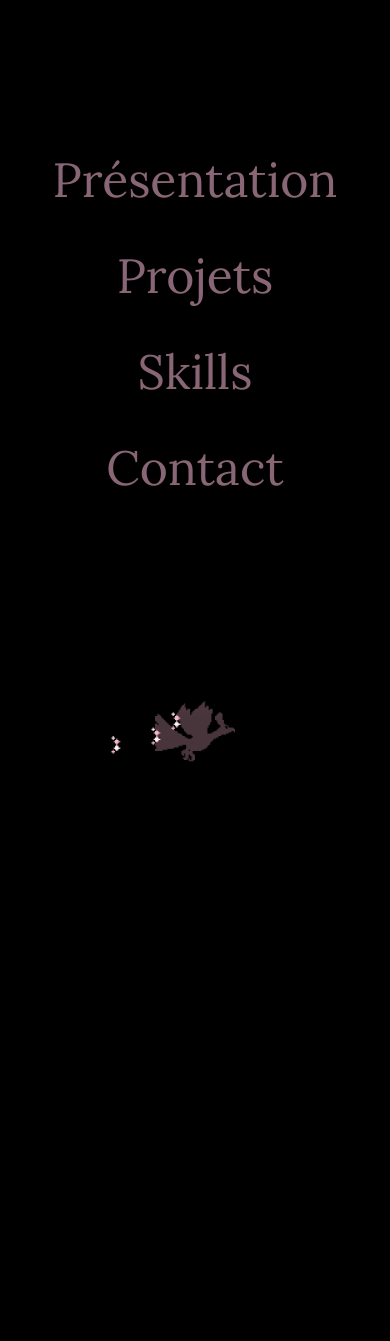
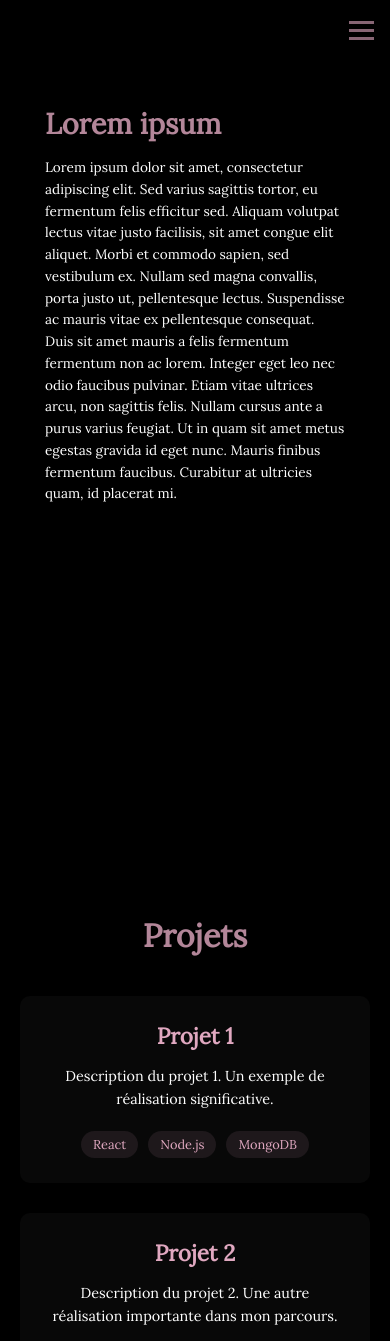
Before and after one commit to kamellaidi/feusacree, a React (Vite) app: page / in a window 390 px wide. Shown: the top 1341 px of the page. Before the commit the page ends 844 px from the top, so only its background shows below. Built offline with nearby package versions, Linux system fonts and the light colour scheme.

Commit message:
amelioration du responsive mobile fix section add projecs

```diff
--- a/src/App.css
+++ b/src/App.css
@@ -9,9 +9,21 @@
 }
 
 body {
-background-color: black;
+  background-color: black;
   margin: 0;
   padding: 0;
+  min-height: 100vh;
+  overflow-x: hidden;
+}
+
+.app-container {
+  position: relative;
+  min-height: 100vh;
+}
+
+main {
+  position: relative;
+  z-index: 1;
 }
 
 /* Barre de défilement */
@@ -29,8 +41,9 @@ background-color: black;
   border: none; /* Supprimer les contours */
 }
 
-@media screen and (max-width: 992px) {
+@media screen and (max-width: 768px) {
   body {
-    overflow-x: hidden;
+    display: flex;
+    flex-direction: column;
   }
 }
--- a/src/App.jsx
+++ b/src/App.jsx
@@ -1,18 +1,18 @@
 import './App.css'
-
 import VideoBG from './components/VideoBG'
 import Navbar from './components/Navbar/Navbar'
 import Presentation from './components/Presentation/Presentation'
-import ResponsiveNavbar from './components/Navbar/ResponsiveNavbar'
+import Projects from './components/Projects/Projects'
 
 const App = () => {
   return (
-    <div>
+    <div className="app-container">
+      <VideoBG />
       <Navbar />
-      <ResponsiveNavbar />
-      <VideoBG />
-      <Presentation />
-
+      <main>
+        <Presentation />
+        <Projects />
+      </main>
     </div>
   )
 }
--- a/src/components/Navbar/Navbar.css
+++ b/src/components/Navbar/Navbar.css
@@ -1,18 +1,23 @@
-nav {
-  position: absolute;
+.navbar {
+  position: fixed;
   top: 0;
   left: 0;
   right: 0;
   z-index: 9999;
-  height: 60px;
   padding: 0 20px;
   display: flex;
   justify-content: space-between;
   align-items: center;
+  height: 60px;
+  background-color: transparent;
+}
+
+.nav-links {
+  display: flex;
+  list-style: none;
 }
 
 .nav-links li {
-  display: inline-block;
   margin-left: 20px;
 }
 
@@ -28,8 +33,69 @@ nav {
   color: var(--firepink);
 }
 
+.mobile-menu {
+  display: none;
+}
+
 @media (max-width: 768px) {
-  nav {
+  .desktop-nav {
     display: none;
   }
+
+  .mobile-menu {
+    display: block;
+  }
+
+  .menu-toggle {
+    position: fixed;
+    top: 1rem;
+    right: 1rem;
+    z-index: 10000;
+    background: none;
+    border: none;
+    cursor: pointer;
+  }
+
+  .bar {
+    display: block;
+    width: 25px;
+    height: 3px;
+    margin: 5px auto;
+    background-color: #886675;
+  }
+
+  .fullscreen-menu {
+    position: fixed;
+    top: 0;
+    left: 0;
+    right: 0;
+    bottom: 0;
+    background-color: black;
+    display: flex;
+    justify-content: center;
+    align-items: center;
+    z-index: 9999;
+  }
+
+  .mobile-nav-links {
+    list-style: none;
+    padding: 0;
+    text-align: center;
+    width: 100%;
+  }
+
+  .mobile-nav-links li {
+    margin: 2rem 0;
+  }
+
+  .mobile-nav-links a {
+    color: #886675;
+    text-decoration: none;
+    font-size: 2rem;
+    transition: color 0.3s ease;
+  }
+
+  .mobile-nav-links a:hover {
+    color: var(--firepink);
+  }
 }
--- a/src/components/Navbar/Navbar.jsx
+++ b/src/components/Navbar/Navbar.jsx
@@ -1,28 +1,61 @@
+import React, { useState, useEffect } from 'react';
 import './Navbar.css';
 import Flame from './Flame';
 
 const Navbar = () => {
+  const [isOpen, setIsOpen] = useState(false);
+  const [showDesktopNav, setShowDesktopNav] = useState(true);
+
+  const toggleMenu = () => {
+    setIsOpen(!isOpen);
+  };
+
+  useEffect(() => {
+    const handleScroll = () => {
+      const scrollPosition = window.scrollY;
+      const windowHeight = window.innerHeight;
+      setShowDesktopNav(scrollPosition < windowHeight);
+    };
+
+    window.addEventListener('scroll', handleScroll);
+    return () => window.removeEventListener('scroll', handleScroll);
+  }, []);
+
   return (
-    <nav>
-      <div className='logo'>
-        {/* <a href='#'>Feu</a> */}
-        <Flame />
+    <>
+      {showDesktopNav && (
+        <nav className="navbar desktop-nav">
+          <div className="logo">
+            <Flame />
+          </div>
+          <ul className="nav-links">
+            <li><a href="#presentation">Présentation</a></li>
+            <li><a href="#projects">Projets</a></li>
+            <li><a href="#skills">Skills</a></li>
+            <li><a href="#contact">Contact</a></li>
+          </ul>
+        </nav>
+      )}
+
+      <div className="mobile-menu">
+        <button className="menu-toggle" onClick={toggleMenu}>
+          <span className="bar"></span>
+          <span className="bar"></span>
+          <span className="bar"></span>
+        </button>
+
+        {isOpen && (
+          <div className="fullscreen-menu">
+            <ul className="mobile-nav-links">
+              <li><a href="#presentation" onClick={toggleMenu}>Présentation</a></li>
+              <li><a href="#projects" onClick={toggleMenu}>Projets</a></li>
+              <li><a href="#skills" onClick={toggleMenu}>Skills</a></li>
+              <li><a href="#contact" onClick={toggleMenu}>Contact</a></li>
+            </ul>
+          </div>
+        )}
       </div>
-      <ul className='nav-links'>
-        <li>
-          <a href='#presentation'>Présentation</a>
-        </li>
-        <li>
-          <a href='#projects'>Projets</a>
-        </li>
-        <li>
-          <a href='#skills'>Skills</a>
-        </li>
-        <li>
-          <a href='#contact'>Contact</a>
-        </li>
-      </ul>
-    </nav>
+    </>
   );
 };
 
--- a/src/components/Navbar/ResponsiveNavbar.css
+++ /dev/null
@@ -1,49 +0,0 @@
-.mobile-navbar {
-    display: none;
-}
-
-@media (max-width: 768px) {
-    .mobile-navbar {
-      display: flex;
-      position: fixed;
-      justify-content: center;
-      align-items: center;
-      height: 100vh; /* Hauteur de l'écran */
-    }
-
-    .mobile-nav-links {
-      display: flex;
-      flex-direction: column;
-      justify-content: space-between;
-      align-items: center;
-      height: 100%; /* Hauteur de la navbar */
-      list-style: none;
-      padding: 0;
-    }
-
-    .mobile-nav-links li {
-      margin-top: 15px;
-      margin-bottom: 20px; /* Espacement entre les liens */
-    }
-
-    .mobile-nav-links li:last-child {
-      margin-top: auto; /* Ajustez cette valeur selon vos besoins */
-    }
-
-    .mobile-nav-links li:first-child {
-      margin-top: auto; /* Ajustez cette valeur selon vos besoins */
-    }
-
-    .mobile-nav-links a {
-      color: #886675;
-      font-size: 3rem; /* Taille du texte */
-      text-align: center;
-      text-decoration: none;
-      transition: color 1s ease;
-    }
-
-    .mobile-nav-links a:hover {
-      color: var(--firepink);
-    }
-
-  }
--- a/src/components/Navbar/ResponsiveNavbar.jsx
+++ /dev/null
@@ -1,30 +0,0 @@
-import './ResponsiveNavbar.css';
-import Flame from '../Navbar/Flame';
-
-const ResponsiveNavbar = () => {
-  return (
-    <nav className='mobile-navbar'>
-      <ul className='mobile-nav-links'>
-        <li>
-          <a href='#presentation'>Présentation</a>
-        </li>
-        <li>
-          <a href='#projects'>Projets</a>
-        </li>
-        <li>
-          <a href='#skills'>Skills</a>
-        </li>
-        <li>
-          <a href='#contact'>Contact</a>
-        </li>
-        <li>
-          <a href='#'>
-            <Flame />
-          </a>
-        </li>
-      </ul>
-    </nav>
-  );
-};
-
-export default ResponsiveNavbar;
--- a/src/components/Presentation/Presentation.css
+++ b/src/components/Presentation/Presentation.css
@@ -1,52 +1,69 @@
+.presentation-section {
+  position: relative;
+  min-height: 100vh;
+  width: 100%;
+  display: flex;
+  align-items: center;
+  justify-content: flex-start;
+  padding: 60px 20px;
+  box-sizing: border-box;
+}
+
 .text-block {
-  padding: 20px;
+  padding: 30px;
   margin: 20px;
   color: #fff;
-  /* border: 1px solid #880b0b39; */
-  box-shadow: 0 2px 4px rgba(0, 0, 0, 0.3); /* Boîte d'ombre */
-  background: rgba(0, 0, 0, 0.203);
-  border-radius: 10px; /* Contours arrondis */
+  box-shadow: 0 4px 6px rgba(0, 0, 0, 0.1);
+  background: rgba(0, 0, 0, 0.5);
+  border-radius: 15px;
   width: 40%;
-  position: absolute;
-  top: 30%;
-  left: 5%;
-  opacity: 0; /* Le texte est initialement invisible */
-  animation: fade-in 15s ease-in forwards; /* Animation de fondu */
+  opacity: 0;
+  animation: fade-in 2s ease-in forwards;
 }
 
 .text-block h2 {
-  margin-bottom: 5%; /* Espacement en bas du titre (2% de la largeur du parent) */
+  margin-bottom: 20px;
   color: var(--firepink);
-  opacity: 0.6;
+  opacity: 0.8;
+  font-size: 2rem;
 }
 
 .text-block p {
   margin-top: 1em;
-  font-size: 0.75rem;
+  font-size: 0.9rem;
+  line-height: 1.6;
 }
 
 @keyframes fade-in {
-  from {
-    opacity: 0; /* Opacité initiale */
-  }
-  to {
-    opacity: 1; /* Opacité finale */
+  from { opacity: 0; }
+  to { opacity: 1; }
+}
+
+@media screen and (max-width: 1024px) {
+  .text-block {
+    width: 60%;
   }
 }
 
 @media screen and (max-width: 768px) {
-  .text-block {
-    text-align: center;
+  .presentation-section {
+    padding-top: 80px; /* Espace pour la navbar */
+    align-items: flex-start;
   }
 
-  /* Styles responsifs pour les écrans de petite taille */
+  .text-block {
+    width: 100%;
+    margin: 0;
+    text-align: left;
+    padding: 25px;
+  }
+
   .text-block h2 {
-    margin-bottom: 15px; /* Espacement en bas du titre (10px) */
-    display: none;
+    font-size: 1.8rem;
+    margin-bottom: 15px;
   }
 
   .text-block p {
-    margin-top: 0.7rem; /* Espacement en haut du paragraphe (10px) */
-    display: none;
+    font-size: 0.85rem;
   }
 }
--- a/src/components/Presentation/Presentation.jsx
+++ b/src/components/Presentation/Presentation.jsx
@@ -1,29 +1,27 @@
-/* eslint-disable react/no-unescaped-entities */
-import './Presentation.css'; // Importer le fichier CSS
+import './Presentation.css';
 
 const Presentation = () => {
-
-
   return (
-    <div className='text-block'>
-      <h2>Lorem ipsum</h2>
-      <p>
-Lorem ipsum dolor sit amet, consectetur adipiscing elit.<br />
-Sed varius sagittis tortor, eu fermentum felis efficitur sed.<br />
-Aliquam volutpat lectus vitae justo facilisis, sit amet congue elit aliquet.<br />
-Morbi et commodo sapien, sed vestibulum ex.<br />
-Nullam sed magna convallis, porta justo ut, pellentesque lectus.<br />
-Suspendisse ac mauris vitae ex pellentesque consequat.<br />
-Duis sit amet mauris a felis fermentum fermentum non ac lorem.<br />
-Integer eget leo nec odio faucibus pulvinar.<br />
-Etiam vitae ultrices arcu, non sagittis felis.<br />
-Nullam cursus ante a purus varius feugiat.<br />
-Ut in quam sit amet metus egestas gravida id eget nunc.<br />
-Mauris finibus fermentum faucibus.<br />
-Curabitur at ultricies quam, id placerat mi.
-</p>
-
-    </div>
+    <section className="presentation-section">
+      <div className="text-block">
+        <h2>Lorem ipsum</h2>
+        <p>
+          Lorem ipsum dolor sit amet, consectetur adipiscing elit.
+          Sed varius sagittis tortor, eu fermentum felis efficitur sed.
+          Aliquam volutpat lectus vitae justo facilisis, sit amet congue elit aliquet.
+          Morbi et commodo sapien, sed vestibulum ex.
+          Nullam sed magna convallis, porta justo ut, pellentesque lectus.
+          Suspendisse ac mauris vitae ex pellentesque consequat.
+          Duis sit amet mauris a felis fermentum fermentum non ac lorem.
+          Integer eget leo nec odio faucibus pulvinar.
+          Etiam vitae ultrices arcu, non sagittis felis.
+          Nullam cursus ante a purus varius feugiat.
+          Ut in quam sit amet metus egestas gravida id eget nunc.
+          Mauris finibus fermentum faucibus.
+          Curabitur at ultricies quam, id placerat mi.
+        </p>
+      </div>
+    </section>
   );
 };
 
--- /dev/null
+++ b/src/components/Projects/Projects.jsx
@@ -0,0 +1,43 @@
+import React from 'react';
+import './projects.css';
+
+const projects = [
+  {
+    title: "Projet 1",
+    description: "Description du projet 1. Un exemple de réalisation significative.",
+    technologies: ["React", "Node.js", "MongoDB"],
+  },
+  {
+    title: "Projet 2",
+    description: "Description du projet 2. Une autre réalisation importante dans mon parcours.",
+    technologies: ["Vue.js", "Express", "PostgreSQL"],
+  },
+  {
+    title: "Projet 3",
+    description: "Description du projet 3. Un projet qui démontre mes compétences techniques.",
+    technologies: ["Angular", "Django", "MySQL"],
+  },
+];
+
+const Projects = () => {
+  return (
+    <section id="projects" className="projects-section">
+      <h2>Projets</h2>
+      <div className="projects-grid">
+        {projects.map((project, index) => (
+          <div key={index} className="project-card">
+            <h3>{project.title}</h3>
+            <p>{project.description}</p>
+            <div className="technologies">
+              {project.technologies.map((tech, techIndex) => (
+                <span key={techIndex} className="tech-badge">{tech}</span>
+              ))}
+            </div>
+          </div>
+        ))}
+      </div>
+    </section>
+  );
+};
+
+export default Projects;
--- /dev/null
+++ b/src/components/Projects/projects.css
@@ -0,0 +1,83 @@
+.projects-section {
+    position: relative; /* Ajoutez ceci */
+    /* background-color: rgba(0, 0, 0, 0.7); Ajustez l'opacité selon vos besoins */
+    min-height: 100vh;
+    width: 100%;
+    padding: 60px 20px;
+    display: flex;
+    flex-direction: column;
+    justify-content: center;
+    align-items: center;
+  }
+  .projects-section h2 {
+    color: #e0a8c0;
+    font-size: 2rem;
+    opacity: 0.8;
+    margin-bottom: 40px;
+  }
+
+  .projects-grid {
+    display: grid;
+    grid-template-columns: repeat(auto-fit, minmax(300px, 1fr));
+    gap: 30px;
+    max-width: 1200px;
+    margin: 0 auto;
+  }
+
+  .project-card {
+    background: rgba(255, 255, 255, 0.03);
+    border-radius: 10px;
+    padding: 25px;
+    color: #fff;
+    transition: transform 0.3s ease, box-shadow 0.3s ease;
+  }
+
+  .project-card:hover {
+    transform: translateY(-5px);
+    box-shadow: 0 4px 15px rgba(224, 168, 192, 0.2);
+  }
+
+  .project-card h3 {
+    color: #e0a8c0;
+    margin-bottom: 15px;
+    font-size: 1.4rem;
+  }
+
+  .project-card p {
+    font-size: 0.9rem;
+    margin-bottom: 20px;
+    line-height: 1.6;
+  }
+
+  .technologies {
+    display: flex;
+    flex-wrap: wrap;
+    gap: 10px;
+  }
+
+  .tech-badge {
+    background-color: rgba(224, 168, 192, 0.1);
+    color: #e0a8c0;
+    padding: 5px 12px;
+    border-radius: 15px;
+    font-size: 0.8rem;
+    transition: background-color 0.3s ease;
+  }
+
+  .tech-badge:hover {
+    background-color: rgba(224, 168, 192, 0.2);
+  }
+
+  @media screen and (max-width: 768px) {
+    .projects-grid {
+      grid-template-columns: 1fr;
+    }
+
+    .project-card {
+      text-align: center;
+    }
+
+    .technologies {
+      justify-content: center;
+    }
+  }
--- a/src/index.css
+++ b/src/index.css
@@ -1,3 +1,6 @@
 :root {
     --firepink: #e0a8c0;
+    min-height: 100%;
+    display: flex;
+    flex-direction: column;
   }
```
Also changed, not shown: src/components/videobg.css (+32 -5 lines).
